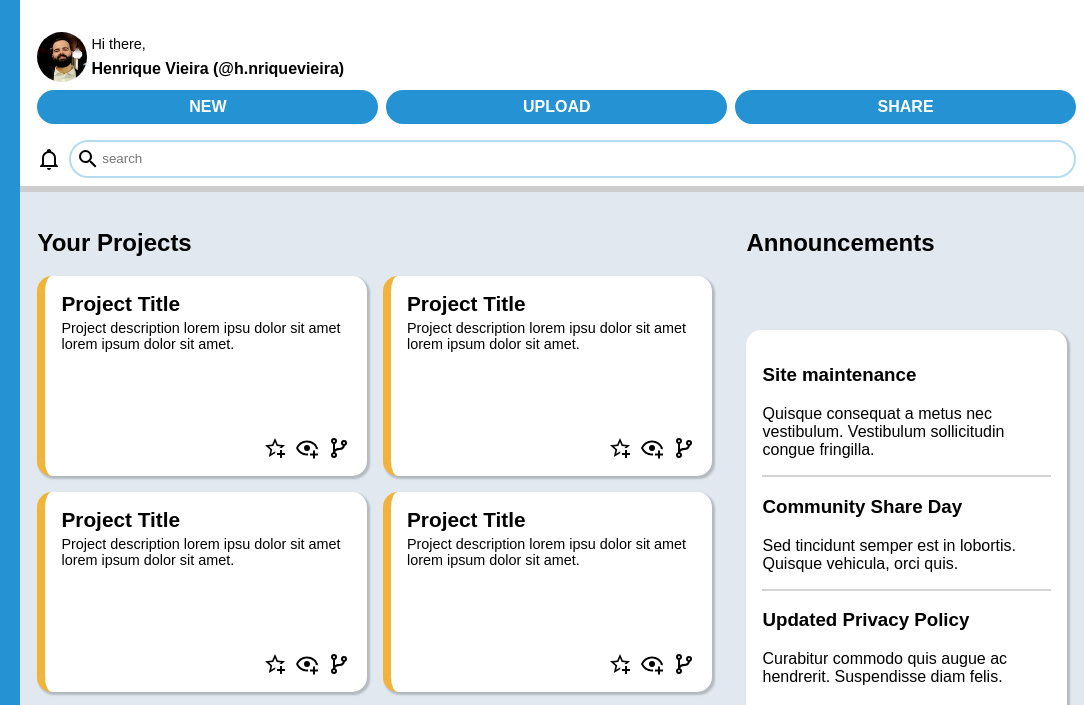
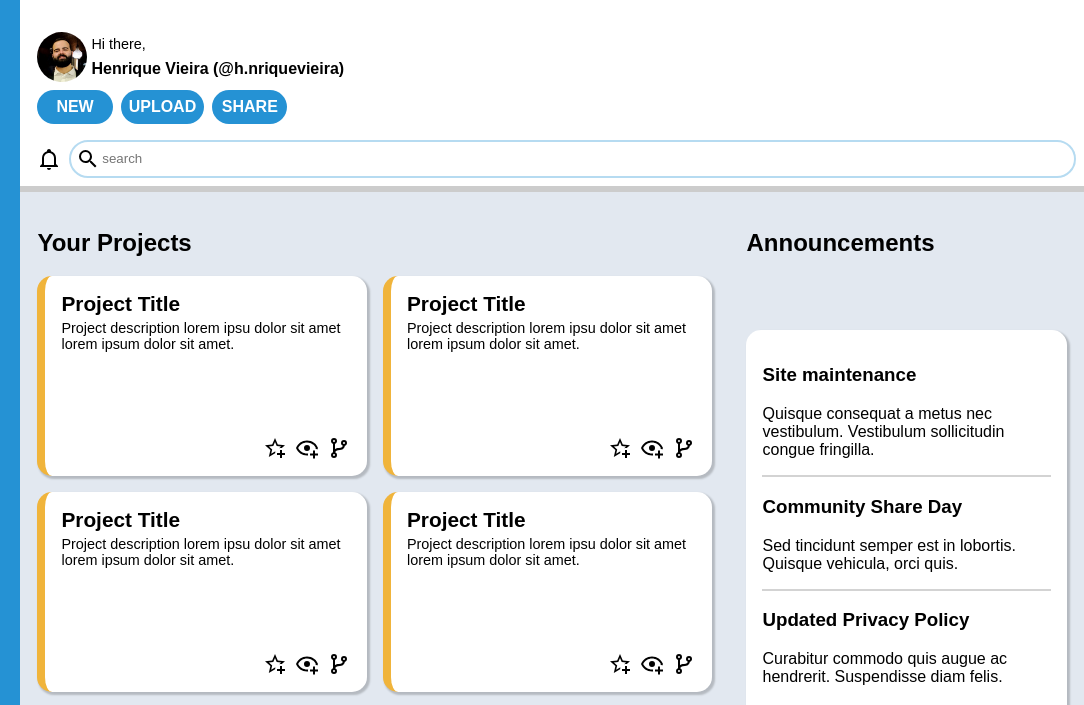
Before and after one commit to h-nriquevieira/admin-dashboard, a plain HTML site: page index.html in a window 1280 px wide. Shown: the part 32-737 px from the top of the page, 196-1280 px from the left. Drawn offline with Linux system fonts and the light colour scheme.

Commit message:
Keep buttons from getting too big

```diff
--- a/styles/style.css
+++ b/styles/style.css
@@ -312,6 +312,7 @@ svg:hover {
 @media screen and (min-width: 470px) {
   .buttons {
     grid-template-columns: 1fr 1fr 1fr;
+    width: min(100%, 250px);
   }
 }
 
```
